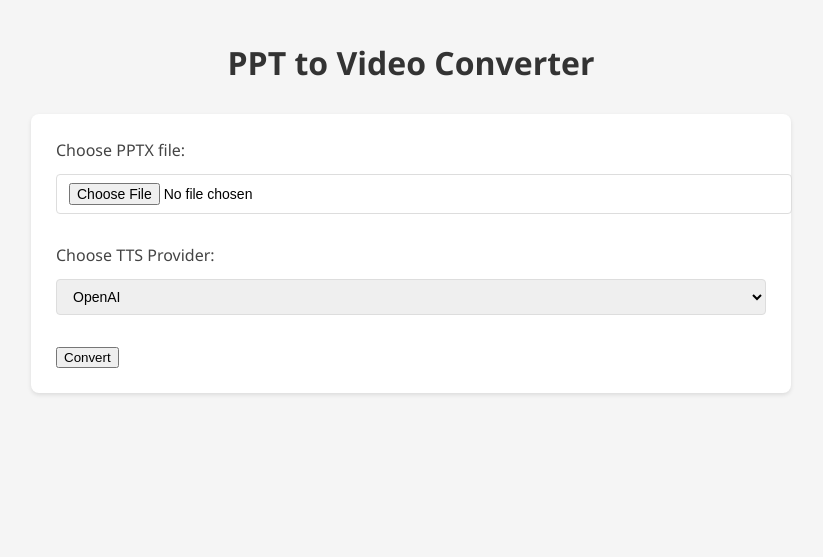
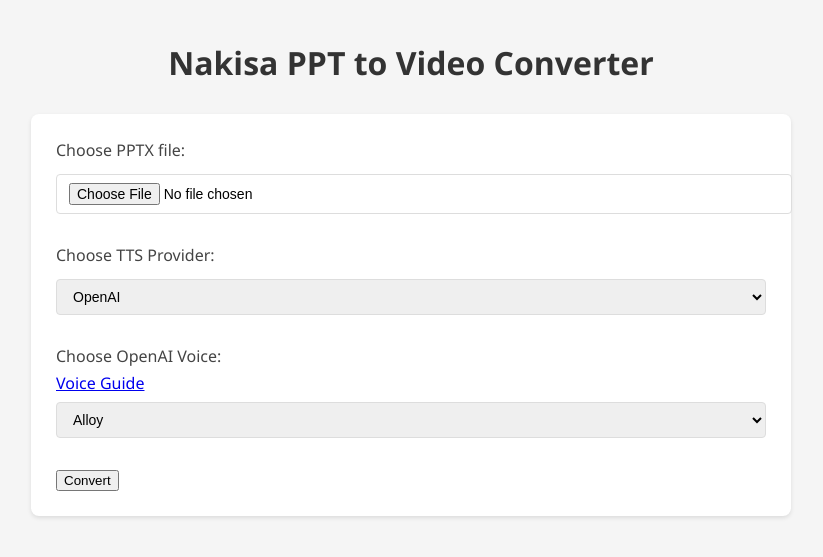
Before and after one commit to milanster/pptvideo, a Flask app: page / in a window 1280 px wide. Shown: the top 557 px of the page, without its empty margins (229-1052 px from the left). Run offline with Flask 3, Linux system fonts and the light colour scheme.

Commit message:
openai voices

```diff
--- a/app.py
+++ b/app.py
@@ -1,8 +1,13 @@
 from flask import Flask, request, render_template, send_file
 import os
+from dotenv import load_dotenv
+from openai import OpenAI
 from ppt_to_video import convert_ppt_to_video
 
+
 app = Flask(__name__)
+openai_client = OpenAI(api_key=os.getenv('OPENAI_API_KEY'))
+
 
 @app.route('/')
 def index():
@@ -22,10 +27,11 @@
         language = "en"
         provider = request.form['tts_provider']
         accent = request.form['accent']
+        openai_voice = request.form['voice']
         file_path = os.path.join('uploads', file.filename)
         file.save(file_path)
         output_video = 'output_video.mp4'
-        convert_ppt_to_video(ppt_path=file_path, output_dir=output_dir, output_video=output_video, provider=provider, language=language, accent=accent)
+        convert_ppt_to_video(openai_client=openai_client, ppt_path=file_path, output_dir=output_dir, output_video=output_video, provider=provider, language=language, accent=accent, openai_voice=openai_voice)
         return send_file(output_dir + "/" + output_video, as_attachment=True)
     return 'Invalid file type'
 
--- a/templates/index.html
+++ b/templates/index.html
@@ -15,7 +15,7 @@
     <link rel="stylesheet" href="{{ url_for('static', filename='css/style.css') }}">
 </head>
 <body>
-    <h1>PPT to Video Converter</h1>
+    <h1>Nakisa PPT to Video Converter</h1>
     <form action="/upload" method="post" enctype="multipart/form-data">
         <label for="file">Choose PPTX file:</label>
         <input type="file" id="file" name="file" accept=".pptx" required><br><br>
@@ -32,6 +32,19 @@
             <option value="es">Spanish</option>
             <option value="fr">French</option>
         </select><br><br> -->
+
+        <div id="voiceSection">
+            <label for="voice">Choose OpenAI Voice:</label>
+            <a href="https://platform.openai.com/docs/guides/text-to-speech#voice-options" target="_blank">Voice Guide</a>
+            <select id="voice" name="voice">
+                <option value="alloy">Alloy</option>
+                <option value="echo">Echo</option>
+                <option value="fable">Fable</option>
+                <option value="onyx">Onyx</option>
+                <option value="nova">Nova</option>
+                <option value="shimmer">Shimmer</option>
+            </select><br><br>
+        </div>
 
         <div id="accentSection">
             <label for="accent">Choose accent:</label>
@@ -50,10 +63,18 @@
     function toggleAccentSection() {
         const provider = document.getElementById('tts_provider').value;
         const accentSection = document.getElementById('accentSection');
-        accentSection.style.display = provider === 'google' ? 'block' : 'none';
+        const voiceSection = document.getElementById('voiceSection');
+
+        if (provider === 'google') {
+            accentSection.style.display = 'block';
+            voiceSection.style.display = 'none';
+        } else {
+            accentSection.style.display = 'none';
+            voiceSection.style.display = 'block';
+        }
     }
 
-    // Hide accent section initially if OpenAI is selected
+    // Initialize sections on page load
     window.onload = toggleAccentSection;
     </script>
 </body>
```
Also changed, not shown: ppt_to_video.py (+3 -7 lines).
